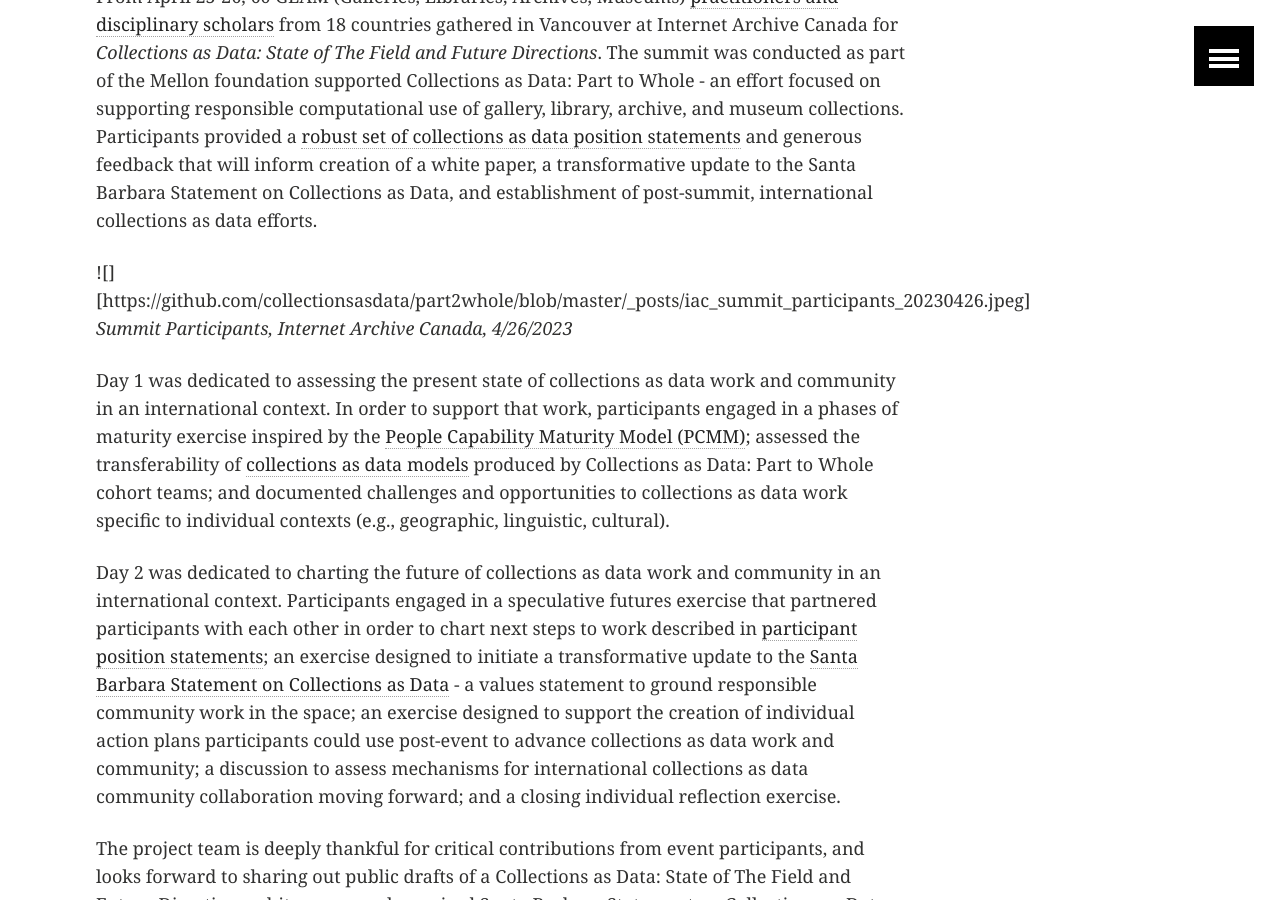
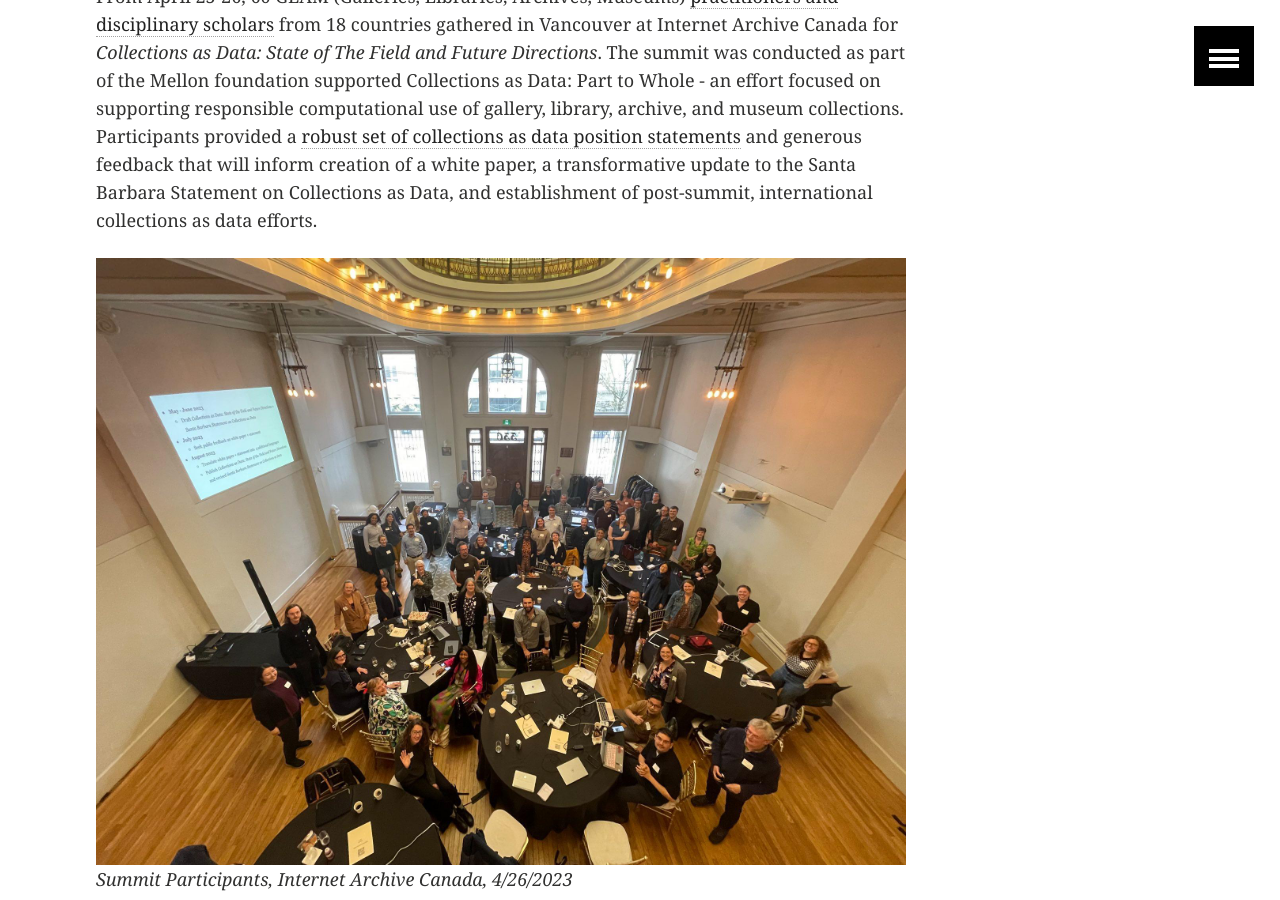
Before and after one commit to collectionsasdata/part2whole, a Jekyll site: the page built from _posts/2023-05-04-recap.markdown, in a window 1280 px wide and 900 px high, scrolled down 433 px. Built offline with Jekyll 4.4.1, drawn with Linux system fonts in a browser that asks for light colours.

Commit message:
Update 2023-05-04-recap.markdown

```diff
--- a/_posts/2023-05-04-recap.markdown
+++ b/_posts/2023-05-04-recap.markdown
@@ -10,7 +10,7 @@ teaser: "A Recap, A Resource, Next Steps"
 
 From April 25-26, 60 GLAM (Galleries, Libraries, Archives, Museums) [practitioners and disciplinary scholars](https://collectionsasdata.github.io/part2whole/iac/) from 18 countries gathered in Vancouver at Internet Archive Canada for *Collections as Data: State of The Field and Future Directions*. The summit was conducted as part of the Mellon foundation supported Collections as Data: Part to Whole - an effort focused on supporting responsible computational use of gallery, library, archive, and museum collections. Participants provided a [robust set of collections as data position statements](https://zenodo.org/record/7888576#.ZFO5O-zMI-Q) and generous feedback that will inform creation of a white paper, a transformative update to the Santa Barbara Statement on Collections as Data, and establishment of post-summit, international collections as data efforts.
 
-![][https://github.com/collectionsasdata/part2whole/blob/master/_posts/iac_summit_participants_20230426.jpeg] *Summit Participants, Internet Archive Canada, 4/26/2023*
+![](https://github.com/collectionsasdata/part2whole/blob/master/_posts/iac_summit_participants_20230426.jpeg?raw=true) *Summit Participants, Internet Archive Canada, 4/26/2023*
 
 Day 1 was dedicated to assessing the present state of collections as data work and community in an international context. In order to support that work, participants engaged in a phases of maturity exercise inspired by the [People Capability Maturity Model (PCMM)](https://resources.sei.cmu.edu/library/asset-view.cfm?assetid=5329); assessed the transferability of [collections as data models](https://osf.io/r9n3s/wiki/home/) produced by Collections as Data: Part to Whole cohort teams; and documented challenges and opportunities to collections as data work specific to individual contexts (e.g., geographic, linguistic, cultural).
 
```
